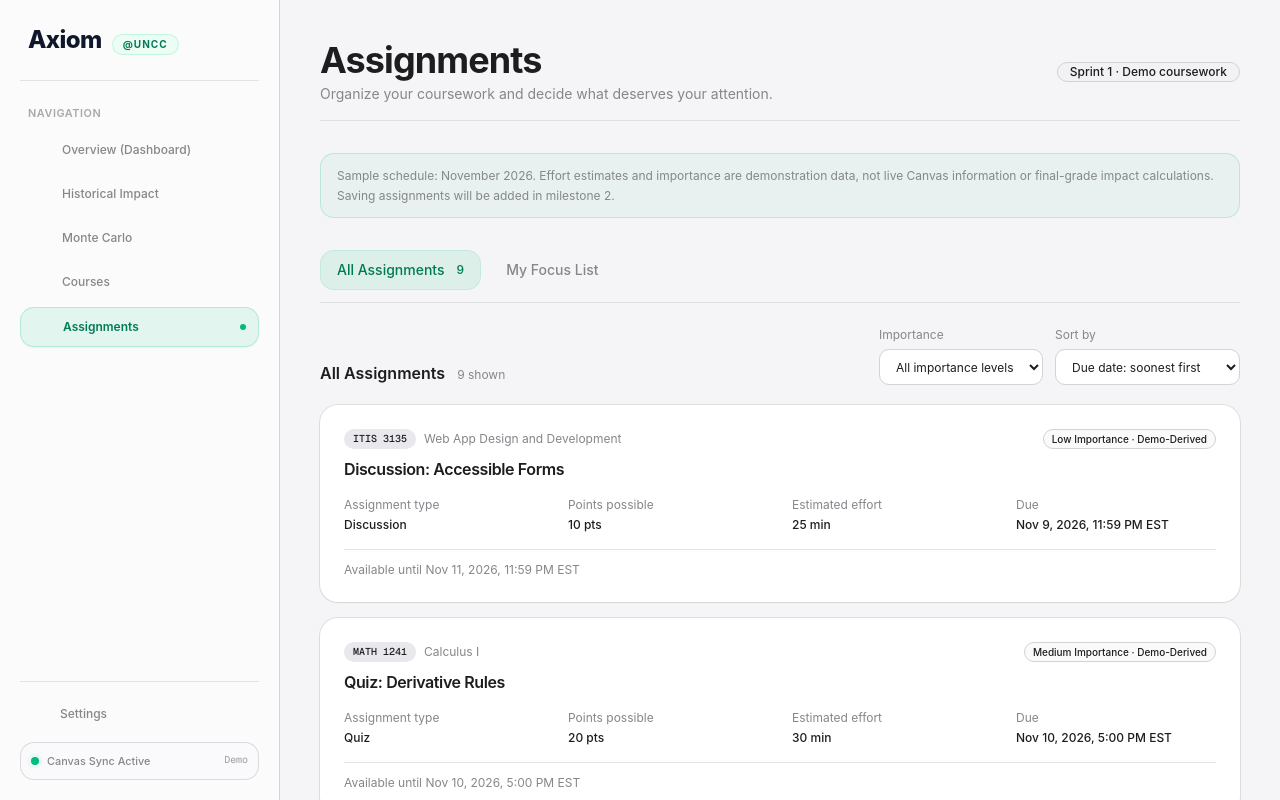
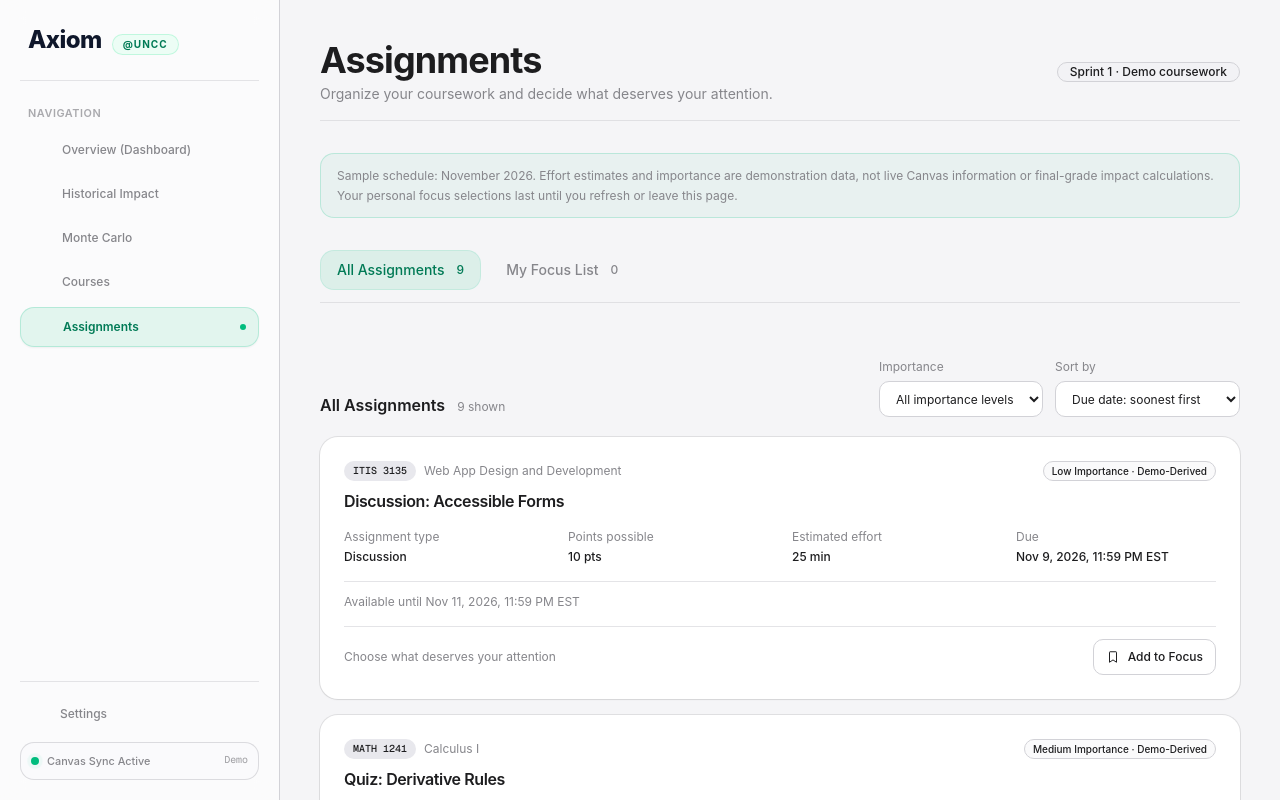
Before and after one commit to darien-castro/Axiom, a Next.js app in the folder apps/web/: page /site/assignments in a window 1280 px wide. Built offline with nearby package versions, Linux system fonts and the light colour scheme; some icons are missing.

Commit message:
feat: implement My Focus List interactions

```diff
--- a/apps/web/app/site/assignments/page.tsx
+++ b/apps/web/app/site/assignments/page.tsx
@@ -1,12 +1,13 @@
 "use client";
 
-import { useState } from "react";
+import { useRef, useState } from "react";
 import AssignmentFocusCard from "@/components/custom/focus/AssignmentFocusCard";
+import FocusConfirmation from "@/components/custom/focus/FocusConfirmation";
 import { Badge } from "@/components/ui/badge";
 import { Button } from "@/components/ui/button";
 import { Separator } from "@/components/ui/separator";
 import { focusDemoAssignments } from "@/lib/focus-demo-data";
-import { assignmentKey, type DemoImportance } from "@/lib/focus-types";
+import { assignmentKey, type DemoImportance, type FocusAssignment } from "@/lib/focus-types";
 
 const importanceOrder: Record<DemoImportance, number> = { high: 0, medium: 1, low: 2 };
 
@@ -14,10 +15,45 @@ export default function AssignmentsPage() {
   const [tab, setTab] = useState<"all" | "focus">("all");
   const [sort, setSort] = useState("due");
   const [importance, setImportance] = useState("all");
+  // Milestone 2: session-only React state, not Canvas-account synchronization.
+  const [focusIds, setFocusIds] = useState<string[]>([]);
+  const [pendingAssignment, setPendingAssignment] = useState<FocusAssignment | null>(null);
+  const [feedback, setFeedback] = useState("");
+  const returnFocus = useRef<HTMLElement | null>(null);
+  const compareAssignments = (a: FocusAssignment, b: FocusAssignment) =>
+    (sort === "importance" ? importanceOrder[a.demoImportance] - importanceOrder[b.demoImportance] : 0) || Date.parse(a.dueAt) - Date.parse(b.dueAt);
   const assignments = focusDemoAssignments
     .filter((assignment) => importance === "all" || assignment.demoImportance === importance)
     .slice()
-    .sort((a, b) => (sort === "importance" ? importanceOrder[a.demoImportance] - importanceOrder[b.demoImportance] : 0) || Date.parse(a.dueAt) - Date.parse(b.dueAt));
+    .sort(compareAssignments);
+  // All saved assignments remain visible regardless of the All Assignments filter.
+  const focusedAssignments = focusDemoAssignments.filter((assignment) => focusIds.includes(assignmentKey(assignment))).sort(compareAssignments);
+
+  function handleFocusAction(assignment: FocusAssignment, button: HTMLButtonElement) {
+    const id = assignmentKey(assignment);
+    if (focusIds.includes(id)) {
+      setFocusIds((current) => current.filter((savedId) => savedId !== id));
+      setFeedback(`${assignment.title} removed from My Focus List.`);
+      if (tab === "focus") document.getElementById("tab-focus")?.focus();
+    } else {
+      returnFocus.current = button;
+      setPendingAssignment(assignment);
+    }
+  }
+
+  function confirmFocus() {
+    if (!pendingAssignment) return;
+    const id = assignmentKey(pendingAssignment);
+    setFocusIds((current) => current.includes(id) ? current : [...current, id]);
+    setFeedback(`${pendingAssignment.title} added to My Focus List.`);
+    setPendingAssignment(null);
+  }
+
+  function renderAssignment(assignment: FocusAssignment) {
+    return <AssignmentFocusCard key={assignmentKey(assignment)} assignment={assignment}
+      saved={focusIds.includes(assignmentKey(assignment))}
+      onFocusAction={(button) => handleFocusAction(assignment, button)} />;
+  }
 
   return (
     <div className="mx-auto flex max-w-6xl flex-col gap-8 p-6 md:p-10">
@@ -33,7 +69,7 @@ export default function AssignmentsPage() {
       </header>
 
       <p className="rounded-xl border border-emerald-500/20 bg-emerald-500/5 px-4 py-3 text-xs leading-relaxed text-muted-foreground">
-        Sample schedule: November 2026. Effort estimates and importance are demonstration data, not live Canvas information or final-grade impact calculations. Saving assignments will be added in milestone 2.
+        Sample schedule: November 2026. Effort estimates and importance are demonstration data, not live Canvas information or final-grade impact calculations. Your personal focus selections last until you refresh or leave this page.
       </p>
 
       <div>
@@ -51,10 +87,11 @@ export default function AssignmentsPage() {
               }}
               variant={tab === value ? "secondary" : "ghost"}
               className={`h-10 rounded-xl px-4 text-sm ${tab === value ? "border border-emerald-500/20 bg-emerald-500/10 text-emerald-700" : "text-muted-foreground"}`}>
-              {label}{value === "all" && <span className="ml-2 text-xs">{focusDemoAssignments.length}</span>}
+              {label}<span className="ml-2 text-xs">{value === "all" ? focusDemoAssignments.length : focusIds.length}</span>
             </Button>
           ))}
         </div>
+        <p role="status" aria-live="polite" aria-atomic="true" className="mt-3 min-h-5 text-xs text-emerald-700">{feedback}</p>
 
         <section id="panel-all" role="tabpanel" aria-labelledby="tab-all" hidden={tab !== "all"} tabIndex={0} className="pt-6">
           <div className="mb-5 flex flex-wrap items-end justify-between gap-4">
@@ -72,17 +109,28 @@ export default function AssignmentsPage() {
               </label>
             </div>
           </div>
-          <div className="flex flex-col gap-4">{assignments.map((assignment) => <AssignmentFocusCard key={assignmentKey(assignment)} assignment={assignment} />)}</div>
+          <div className="flex flex-col gap-4">{assignments.map(renderAssignment)}</div>
         </section>
 
         <section id="panel-focus" role="tabpanel" aria-labelledby="tab-focus" hidden={tab !== "focus"} tabIndex={0} className="pt-6">
-          <div className="rounded-2xl border border-dashed border-border bg-card/60 px-6 py-14 text-center">
+          {focusedAssignments.length > 0 ? (
+            <div className="flex flex-col gap-4">
+              <div className="flex flex-wrap items-center justify-between gap-3">
+                <h2 className="text-base font-semibold">My Focus List</h2>
+                <Button variant="outline" className="h-9 rounded-lg px-4" onClick={() => { setTab("all"); document.getElementById("tab-all")?.focus(); }}>Browse All Assignments</Button>
+              </div>
+              <p className="text-xs text-muted-foreground">Your personal selections, separate from demo-derived importance. Ordered by {sort === "due" ? "due date" : "importance"}.</p>
+              {focusedAssignments.map(renderAssignment)}
+            </div>
+          ) : <div className="rounded-2xl border border-dashed border-border bg-card/60 px-6 py-14 text-center">
             <h2 className="text-lg font-semibold">Your focus list starts here</h2>
-            <p className="mx-auto mt-2 max-w-md text-sm leading-relaxed text-muted-foreground">This milestone previews your personal workspace. Adding assignments with bookmark controls and confirmation arrives in milestone 2.</p>
+            <p className="mx-auto mt-2 max-w-md text-sm leading-relaxed text-muted-foreground">Choose Add to Focus on any assignment in All Assignments, then confirm to build your personal list.</p>
             <Button variant="outline" className="mt-5 h-9 rounded-lg px-4" onClick={() => { setTab("all"); document.getElementById("tab-all")?.focus(); }}>Browse All Assignments</Button>
-          </div>
+          </div>}
         </section>
       </div>
+      <FocusConfirmation assignment={pendingAssignment} returnFocus={returnFocus}
+        onCancel={() => setPendingAssignment(null)} onConfirm={confirmFocus} />
     </div>
   );
 }
--- a/apps/web/components/custom/focus/AssignmentFocusCard.tsx
+++ b/apps/web/components/custom/focus/AssignmentFocusCard.tsx
@@ -1,5 +1,6 @@
 import { Badge } from "@/components/ui/badge";
 import { Card } from "@/components/ui/card";
+import { Button } from "@/components/ui/button";
 import type { FocusAssignment } from "@/lib/focus-types";
 
 const dateFormatter = new Intl.DateTimeFormat("en-US", {
@@ -7,7 +8,11 @@ const dateFormatter = new Intl.DateTimeFormat("en-US", {
   minute: "2-digit", timeZone: "America/New_York", timeZoneName: "short",
 });
 
-export default function AssignmentFocusCard({ assignment }: { assignment: FocusAssignment }) {
+export default function AssignmentFocusCard({ assignment, saved, onFocusAction }: {
+  assignment: FocusAssignment;
+  saved: boolean;
+  onFocusAction: (button: HTMLButtonElement) => void;
+}) {
   const hours = Math.floor(assignment.estimatedMinutes / 60);
   const minutes = assignment.estimatedMinutes % 60;
   const effort = [hours ? `${hours} hr` : "", minutes ? `${minutes} min` : ""].filter(Boolean).join(" ");
@@ -33,6 +38,18 @@ export default function AssignmentFocusCard({ assignment }: { assignment: FocusA
         <div><dt className="text-muted-foreground">Due</dt><dd className="mt-1 font-medium"><time dateTime={assignment.dueAt}>{dateFormatter.format(new Date(assignment.dueAt))}</time></dd></div>
       </dl>
       {assignment.availableUntil && <p className="border-t border-border/60 pt-3 text-xs text-muted-foreground">Available until <time dateTime={assignment.availableUntil}>{dateFormatter.format(new Date(assignment.availableUntil))}</time></p>}
+      <div className="flex flex-wrap items-center justify-between gap-3 border-t border-border/60 pt-3">
+        <span className="text-xs text-muted-foreground">{saved ? "Saved in your personal focus list" : "Choose what deserves your attention"}</span>
+        <Button type="button" variant="outline" aria-pressed={saved}
+          aria-label={`${saved ? "Remove from Focus" : "Add to Focus"}: ${assignment.title}`}
+          onClick={(event) => onFocusAction(event.currentTarget)}
+          className={`h-9 gap-2 rounded-lg px-3 ${saved ? "border-emerald-500/30 bg-emerald-500/10 text-emerald-700" : ""}`}>
+          <svg viewBox="0 0 24 24" fill={saved ? "currentColor" : "none"} stroke="currentColor" strokeWidth="1.7" aria-hidden="true">
+            <path d="M6 4a1 1 0 0 1 1-1h10a1 1 0 0 1 1 1v17l-6-4-6 4V4Z" />
+          </svg>
+          {saved ? "Remove from Focus" : "Add to Focus"}
+        </Button>
+      </div>
     </Card>
   );
 }
--- /dev/null
+++ b/apps/web/components/custom/focus/FocusConfirmation.tsx
@@ -0,0 +1,34 @@
+"use client";
+
+import { useRef, type RefObject } from "react";
+import { Dialog } from "@base-ui/react/dialog";
+import { Button } from "@/components/ui/button";
+import type { FocusAssignment } from "@/lib/focus-types";
+
+export default function FocusConfirmation({ assignment, returnFocus, onCancel, onConfirm }: {
+  assignment: FocusAssignment | null;
+  returnFocus: RefObject<HTMLElement | null>;
+  onCancel: () => void;
+  onConfirm: () => void;
+}) {
+  const cancelButton = useRef<HTMLButtonElement>(null);
+
+  return (
+    <Dialog.Root open={assignment !== null} onOpenChange={(open) => { if (!open) onCancel(); }}>
+      <Dialog.Portal>
+        <Dialog.Backdrop className="fixed inset-0 z-50 bg-foreground/20" />
+        <Dialog.Popup initialFocus={cancelButton} finalFocus={returnFocus}
+          className="fixed left-1/2 top-1/2 z-50 w-[calc(100%-2rem)] max-w-md -translate-x-1/2 -translate-y-1/2 rounded-2xl border border-border bg-card p-6 text-card-foreground shadow-xl">
+          <Dialog.Title className="text-lg font-semibold tracking-tight">Add this assignment to My Focus List?</Dialog.Title>
+          <Dialog.Description className="mt-3 text-sm leading-relaxed text-muted-foreground">
+            {assignment?.title}
+          </Dialog.Description>
+          <div className="mt-6 flex flex-wrap justify-end gap-3">
+            <Dialog.Close render={<Button ref={cancelButton} type="button" variant="outline" className="h-9 rounded-lg px-4" />}>Cancel</Dialog.Close>
+            <Button type="button" onClick={onConfirm} className="h-9 rounded-lg bg-emerald-700 px-4 text-white hover:bg-emerald-800">Add to Focus</Button>
+          </div>
+        </Dialog.Popup>
+      </Dialog.Portal>
+    </Dialog.Root>
+  );
+}
```
